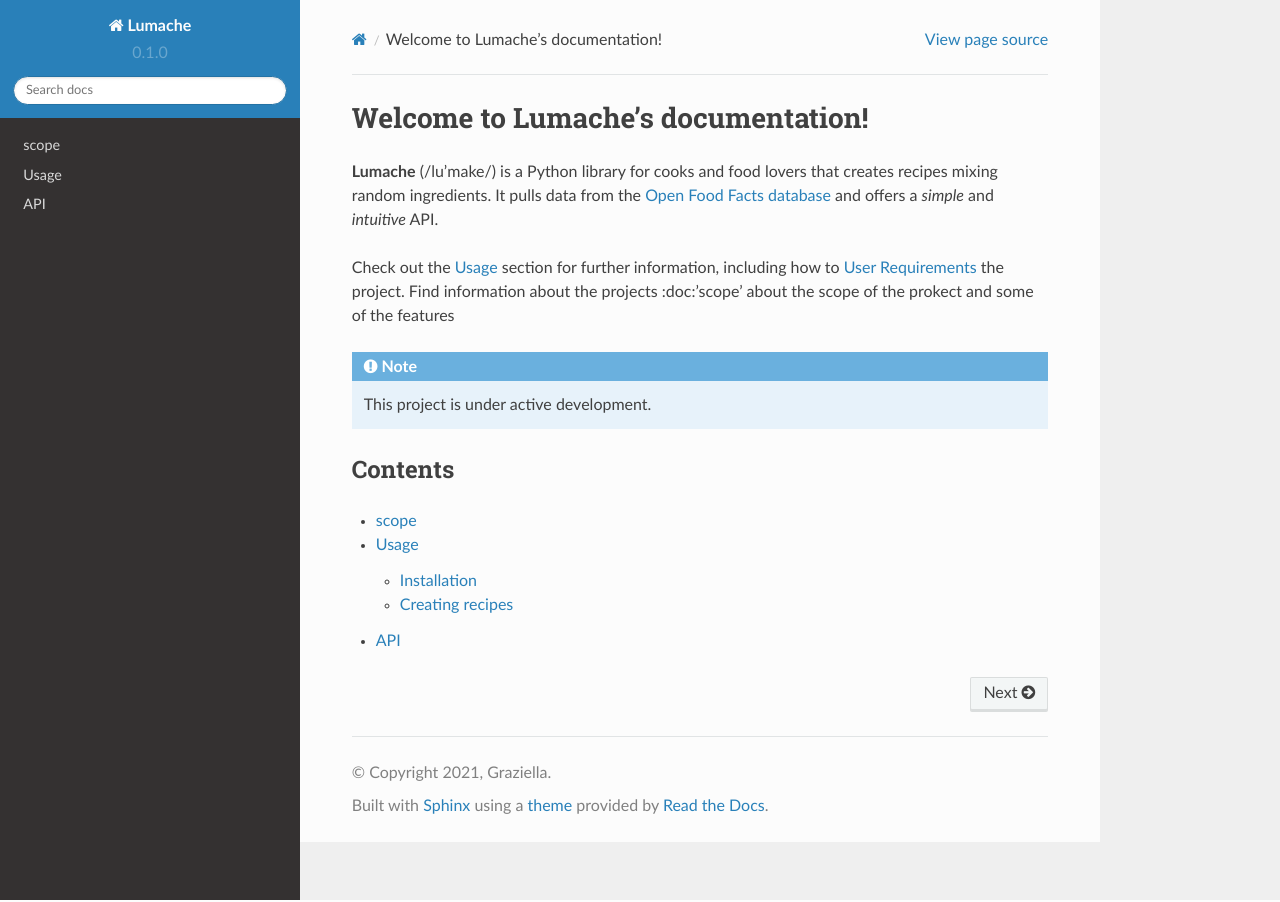
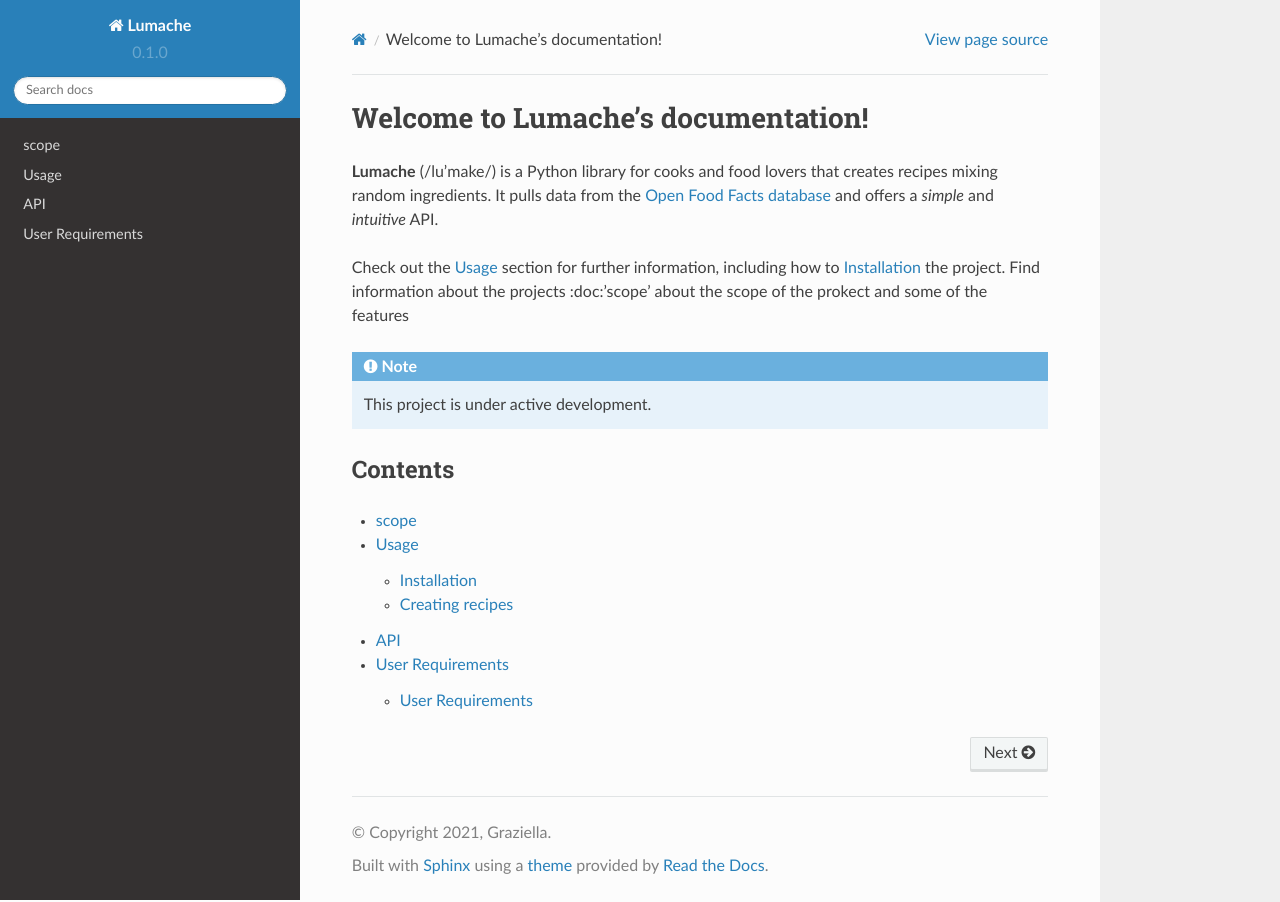
Before and after one commit to BenGreen442/readTheDocsTutorial, a Sphinx documentation site: the page built from docs/source/index.rst, in a window 1280 px wide. Built offline with Sphinx 7.4.7 and the Read the Docs theme 2.0.0, drawn with Linux system fonts in a browser that asks for light colours.

Commit message:
add to index

```diff
--- a/docs/source/index.rst
+++ b/docs/source/index.rst
@@ -22,3 +22,4 @@ Contents
    scope
    usage
    api
+   user-requirements
--- a/docs/source/user-requirements.rst
+++ b/docs/source/user-requirements.rst
@@ -1,7 +1,7 @@
 User Requirements
 =====
 
-.. _installation:
+.. _user_requirements:
 
 User Requirements
 ------------
```
